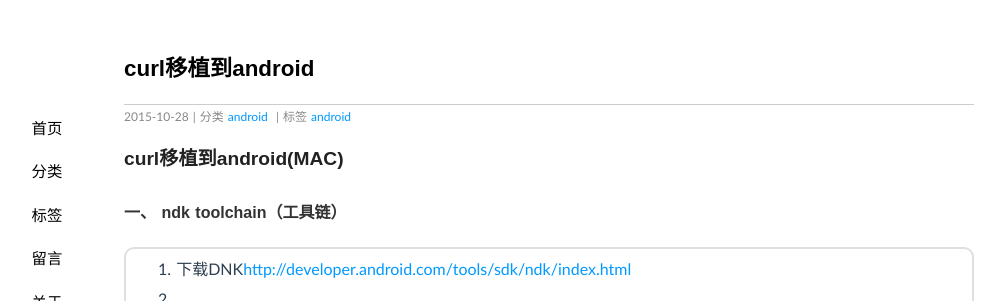
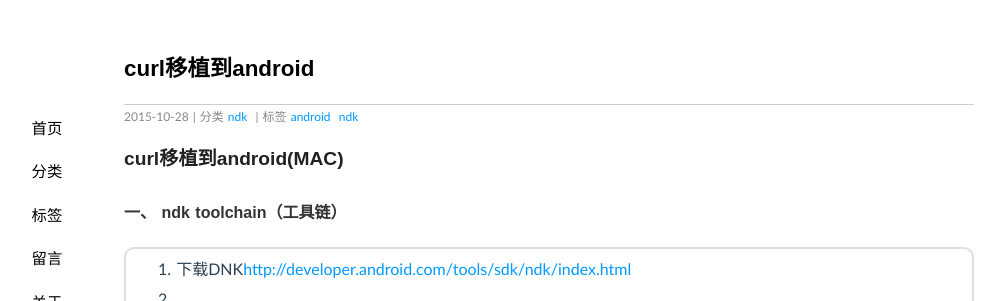
Before and after one commit to ruoshuisanqian/ruoshuisanqian.github.io, a Jekyll site: the page built from _posts/2015-10-28-curl移植到android.md, in a window 1280 px wide and 900 px high. Shown: the top 301 px of the window, without its empty margins (91-1096 px from the left). Built offline with Jekyll 4.4.1, drawn with Linux system fonts in a browser that asks for light colours; Markdown is read by kramdown in place of the engine named in the settings; comment, search, counter and statistics services are not loaded.

Commit message:
change tags

```diff
--- a/_posts/2015-10-28-curl移植到android.md
+++ b/_posts/2015-10-28-curl移植到android.md
@@ -1,8 +1,8 @@
 ---
 layout: post
 title:  curl移植到android
-categories: android
-tags: android
+categories: ndk
+tags: android ndk
 ---
 
 ###curl移植到android(MAC)
```
